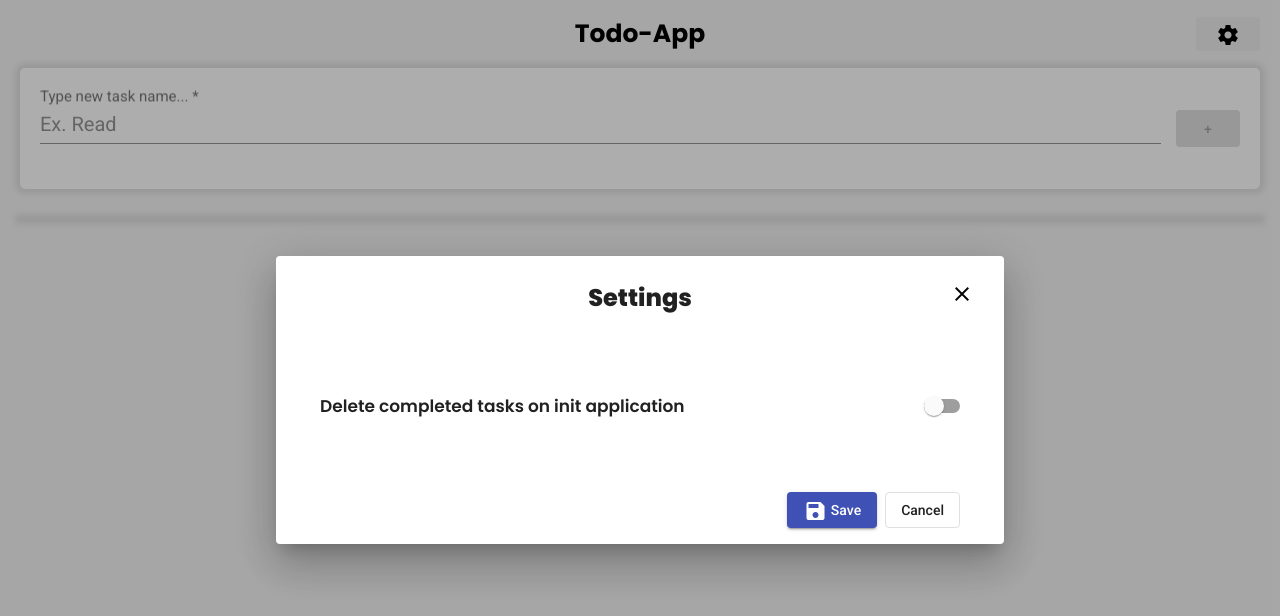
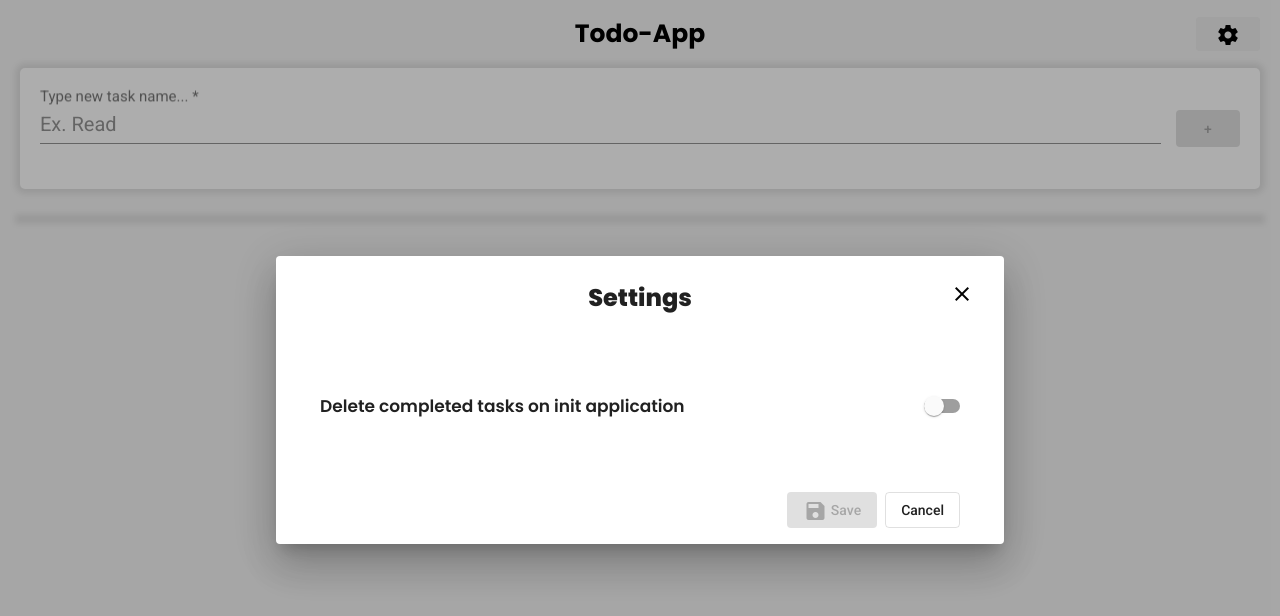
Before and after one commit to jorge933/angular-todo-app, an Angular app: page / in a window 1280 px wide. Both pictures are taken after a click on the button "settings". Shown: the top 616 px of the page. Built offline with nearby package versions, Linux system fonts and the light colour scheme; what @ngneat/hot-toast would draw is missing.

Commit message:
✨ feat(settings.component.ts): save button disabled if no changes

```diff
--- a/src/app/components/settings/settings.component.html
+++ b/src/app/components/settings/settings.component.html
@@ -18,6 +18,7 @@
     color="primary"
     mat-raised-button
     [mat-dialog-close]="settings"
+    [disabled]="settings$$.value === settings"
   >
     <mat-icon>save</mat-icon>
     Save
```
